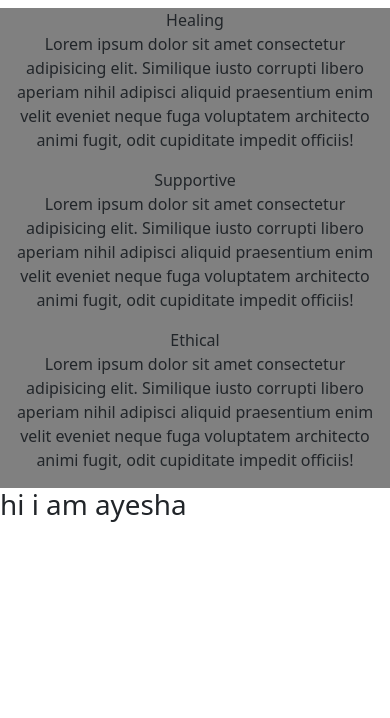
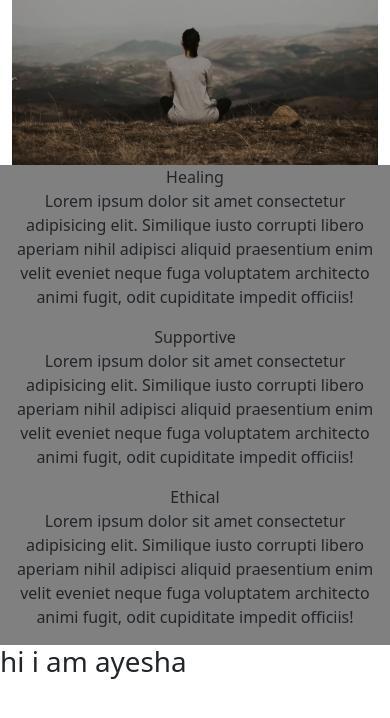
Before and after one commit to Ashes9997/Assignment-4, a plain HTML site: page index.html in a window 390 px wide. Drawn offline with nearby package versions, Linux system fonts and the light colour scheme.

Commit message:
class image fluid is added to fit the image to tha page and make it responsive. Before adding this  image was too big to fit the screen and scroll bar was shown

```diff
--- a/index.html
+++ b/index.html
@@ -9,13 +9,8 @@
 
 </head>
 <body>
-    <!-- <div class="container text-center "></div> -->
-    <div class="container-fluid >
-        <img src="image.jpg" class="img-fluid " alt="image not found ">
-        <h1>
-
-        </h1>
-
+    <div class="container-fluid ">
+      <img src="image.jpg " class="img-fluid" alt="image not found ">
     </div>
     <div class="container text-center box ">
         <div class="row align-items-start">
```
